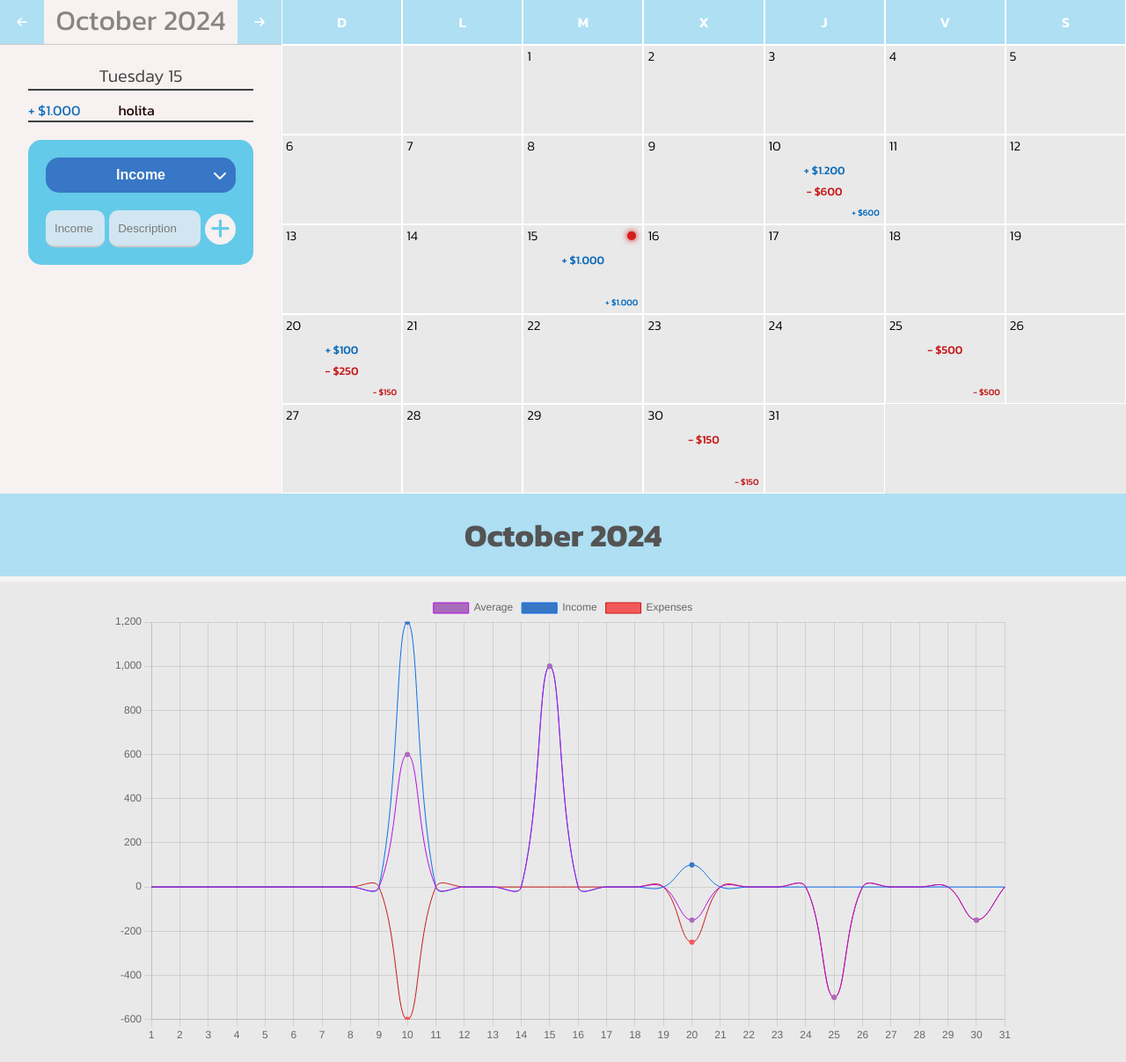
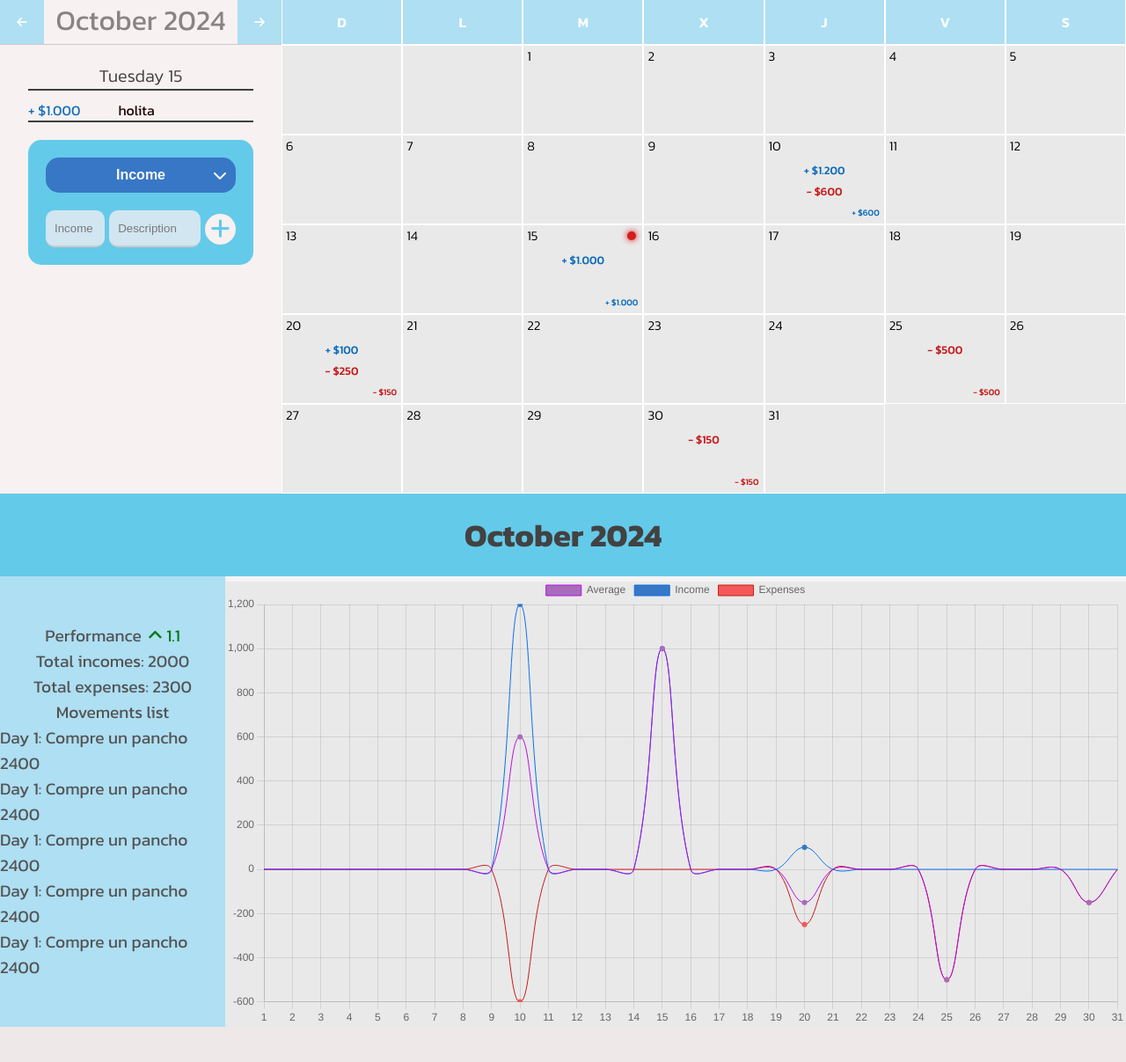
Before and after one commit to AgusIV007/MyFinance, a Flask app: template templates/calendar/calendar.html in a window 1280 px wide. Shown: the part 75-1282 px from the top of the page at 88% size. After the commit the page ends 1242 px from the top, so only its background shows below. Run offline with Flask 3, Linux system fonts and the light colour scheme; the template is opened without the code that fills it, so the values that code supplies are empty; the visitor is signed in with stand-in values (Sample User, id 1); some libraries are stand-ins or nearby versions.

Commit message:
feat(calendario): agregue los elementos html para mostrar estadisticas del mes

```diff
--- a/templates/calendar/calendar.html
+++ b/templates/calendar/calendar.html
@@ -94,7 +94,25 @@
       <div class="month-info">
         <h2></h2>
         <div>
-          <div style="display: none"></div>
+          <div class="month-main-info">
+            <div class="month-performance">
+              <span class="">Performance</span>
+              <div class="performance">
+                <i class="fa-solid fa-angle-up"></i>
+                <span>1.1</span>
+              </div>
+            </div>
+            <span>Total incomes: 2000</span>
+            <span>Total expenses: 2300</span>
+            <span>Movements list</span>
+            <ul>
+              <li>Day 1: Compre un pancho 2400</li>
+              <li>Day 1: Compre un pancho 2400</li>
+              <li>Day 1: Compre un pancho 2400</li>
+              <li>Day 1: Compre un pancho 2400</li>
+              <li>Day 1: Compre un pancho 2400</li>
+            </ul>
+          </div>
           <div class="graphic-container">
             <canvas id="average-graphic" width="100%"></canvas>
           </div>
--- a/templates/calendar/static/styles.css
+++ b/templates/calendar/static/styles.css
@@ -444,17 +444,17 @@ nav {
 }
 .month-info h2 {
   width: 100%;
-  background-color: #aedff3;
+  background-color: #64cae9;
   text-align: center;
   justify-content: start;
   padding: 20px 0;
   margin: 0;
+  color: #424242;
 }
 .month-info > div {
   display: flex;
   width: 100%;
   justify-content: center;
-  padding: 20px;
 }
 
 .graphic-container {
@@ -465,6 +465,27 @@ nav {
 
 .span-date {
   padding-left: 4px;
+}
+
+.month-main-info{
+  width: 100%;
+  background-color: #aedff3;
+  display: flex;
+  align-items: center;
+  flex-direction: column;
+  justify-content: center;
+  position: relative;
+  font-size: 0.8em;
+}
+.fa-angle-up{
+  color: #067910;
+}
+.month-performance{
+  display: flex;
+  gap: 7px;
+}
+.performance span{
+  color: #067910;
 }
 .graphic-container > canvas {
 }
```
